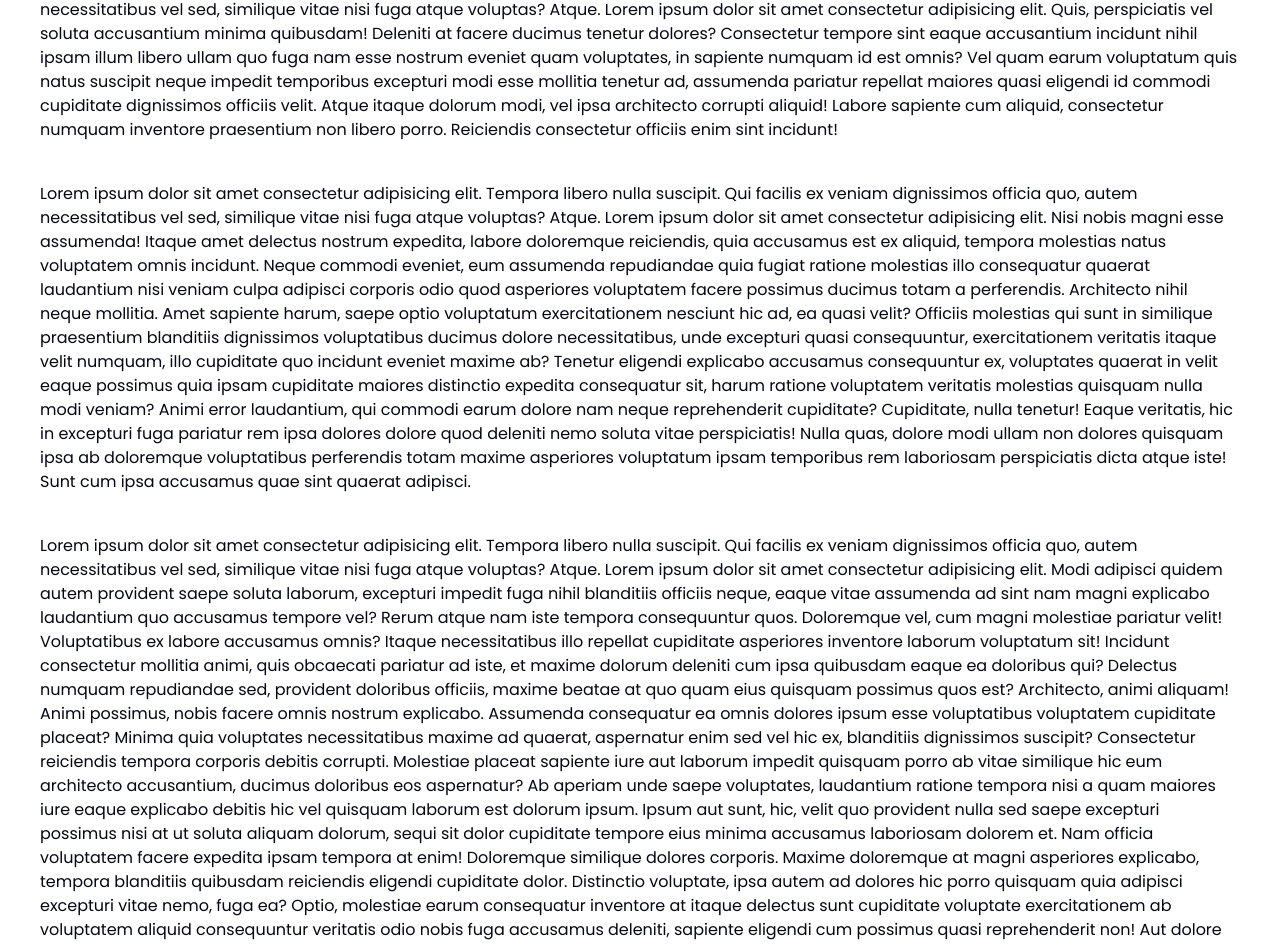
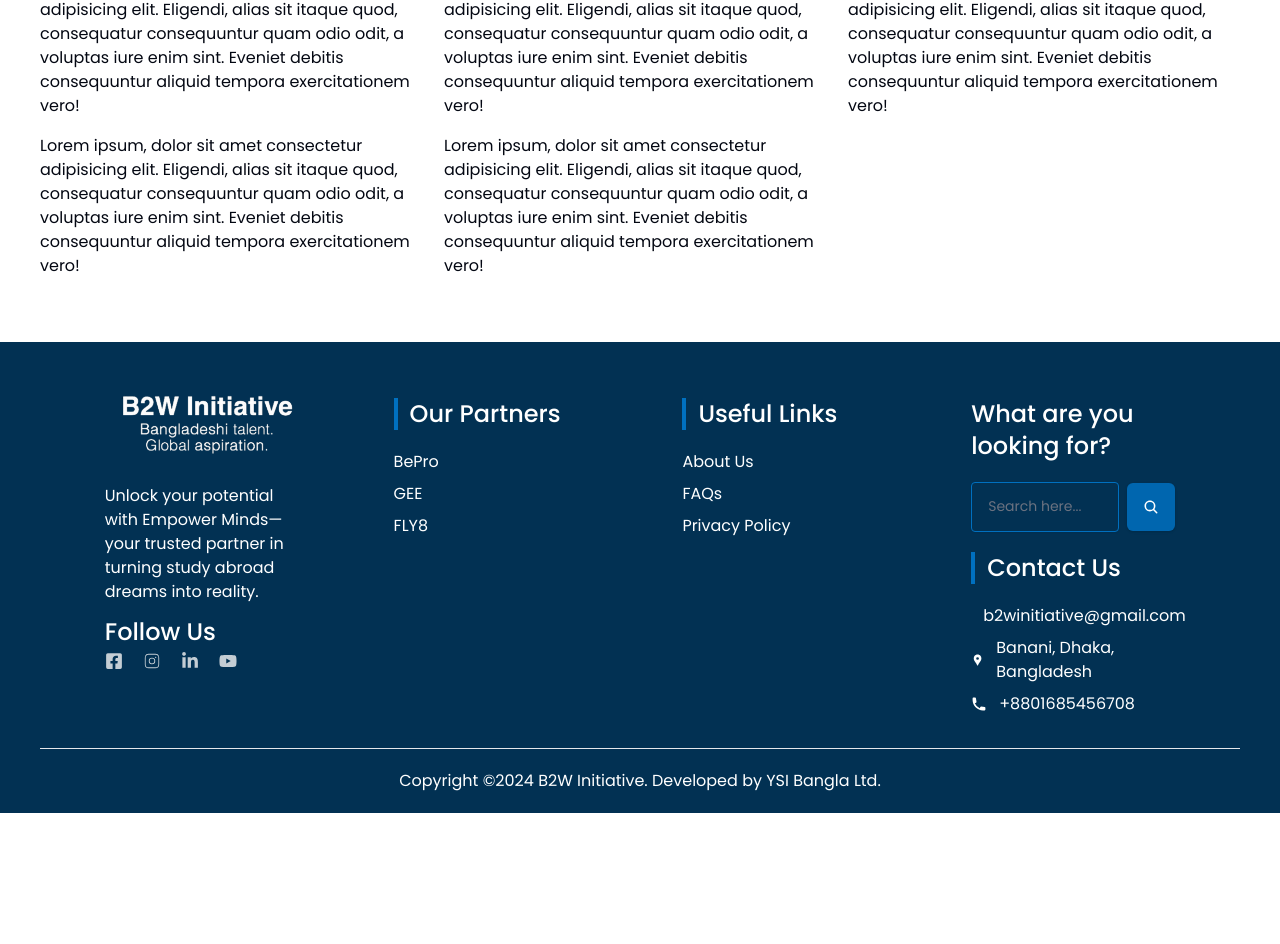
Before and after one commit to wpseemol/b2wi-development, a Next.js app: page /how-do-we-help in a window 1280 px wide. Shown: the part 616-1560 px from the top of the page. After the commit the page ends 1429 px from the top, so only its background shows below. Built offline with nearby package versions, Linux system fonts and the light colour scheme.

Commit message:
category how to get category section keep here

```diff
--- /dev/null
+++ b/app/how-do-we-help/_components/help-category.tsx
@@ -0,0 +1,25 @@
+export default function HelpCategory() {
+    return (
+        <section className="container mx-auto md:mb-16 mb-14">
+            {/* <div>
+                <h3></h3>
+            </div> */}
+
+            <div className="grid lg:grid-cols-3 md:grid-cols-2 grid-cols-1 gap-x-3 gap-y-4">
+                {testArray.map((item) => (
+                    <div key={item}>
+                        <p>
+                            Lorem ipsum, dolor sit amet consectetur adipisicing
+                            elit. Eligendi, alias sit itaque quod, consequatur
+                            consequuntur quam odio odit, a voluptas iure enim
+                            sint. Eveniet debitis consequuntur aliquid tempora
+                            exercitationem vero!
+                        </p>
+                    </div>
+                ))}
+            </div>
+        </section>
+    );
+}
+
+const testArray = [1, 2, 3, 4, 5];
--- a/app/how-do-we-help/_components/help-search-section.tsx
+++ b/app/how-do-we-help/_components/help-search-section.tsx
@@ -4,20 +4,20 @@ import { FaSearch } from 'react-icons/fa';
 
 export default function HelpSearchSection() {
     return (
-        <section className=" md:mb-16 mb-14 flex flex-col items-center justify-center py-10 gap-y-5 ">
+        <section className=" flex flex-col items-center justify-center py-10 gap-y-5 ">
             <h2 className="text-5xl font-bold text-white">
                 How Does <span className="text ">B2WI </span> Help
             </h2>
             <form className="relative">
                 {/* Search Icon */}
-                <FaSearch className="absolute left-3 top-1/2 transform -translate-y-1/2 text-gray-400" />
+                <FaSearch className="absolute left-3 top-1/2 transform -translate-y-1/2 text-gray-400 " />
                 {/* Input Field */}
                 <input
                     type="text"
                     name="help"
                     id="search"
                     placeholder="Search..."
-                    className="pl-9 focus:right-0 focus:outline-none p-2 rounded-lg border border-gray-300 w-full text-neutral-800"
+                    className="pl-9 focus:right-0 focus:outline-none p-2 rounded-lg border border-gray-300 w-full text-neutral-800 dark:text-neutral-100"
                 />
             </form>
 
--- a/app/how-do-we-help/page.tsx
+++ b/app/how-do-we-help/page.tsx
@@ -1,10 +1,11 @@
 import BreadcrumbFirstLink from '@/components/breadcrumb-first-link';
+import HelpCategory from './_components/help-category';
 import HelpSearchSection from './_components/help-search-section';
 
 export default function HowDoWeHelpPage() {
     return (
         <main className="">
-            <section className="bg-primaryColor ">
+            <section className="bg-primaryColor md:mb-16 mb-14">
                 <div className="container mx-auto">
                     <BreadcrumbFirstLink
                         currentPageName="How Do We Help"
@@ -13,119 +14,7 @@ export default function HowDoWeHelpPage() {
                     <HelpSearchSection />
                 </div>
             </section>
-            <section className="space-y-10 container mx-auto">
-                <div id="#sop-review">
-                    <p>
-                        Lorem ipsum dolor sit amet consectetur adipisicing elit.
-                        Tempora libero nulla suscipit. Qui facilis ex veniam
-                        dignissimos officia quo, autem necessitatibus vel sed,
-                        similique vitae nisi fuga atque voluptas? Atque. Lorem
-                        ipsum dolor sit amet consectetur adipisicing elit. Quis,
-                        perspiciatis vel soluta accusantium minima quibusdam!
-                        Deleniti at facere ducimus tenetur dolores? Consectetur
-                        tempore sint eaque accusantium incidunt nihil ipsam
-                        illum libero ullam quo fuga nam esse nostrum eveniet
-                        quam voluptates, in sapiente numquam id est omnis? Vel
-                        quam earum voluptatum quis natus suscipit neque impedit
-                        temporibus excepturi modi esse mollitia tenetur ad,
-                        assumenda pariatur repellat maiores quasi eligendi id
-                        commodi cupiditate dignissimos officiis velit. Atque
-                        itaque dolorum modi, vel ipsa architecto corrupti
-                        aliquid! Labore sapiente cum aliquid, consectetur
-                        numquam inventore praesentium non libero porro.
-                        Reiciendis consectetur officiis enim sint incidunt!
-                    </p>
-                </div>
-                <div id="#research-assistance">
-                    <p>
-                        Lorem ipsum dolor sit amet consectetur adipisicing elit.
-                        Tempora libero nulla suscipit. Qui facilis ex veniam
-                        dignissimos officia quo, autem necessitatibus vel sed,
-                        similique vitae nisi fuga atque voluptas? Atque. Lorem
-                        ipsum dolor sit amet consectetur adipisicing elit. Nisi
-                        nobis magni esse assumenda! Itaque amet delectus nostrum
-                        expedita, labore doloremque reiciendis, quia accusamus
-                        est ex aliquid, tempora molestias natus voluptatem omnis
-                        incidunt. Neque commodi eveniet, eum assumenda
-                        repudiandae quia fugiat ratione molestias illo
-                        consequatur quaerat laudantium nisi veniam culpa
-                        adipisci corporis odio quod asperiores voluptatem facere
-                        possimus ducimus totam a perferendis. Architecto nihil
-                        neque mollitia. Amet sapiente harum, saepe optio
-                        voluptatum exercitationem nesciunt hic ad, ea quasi
-                        velit? Officiis molestias qui sunt in similique
-                        praesentium blanditiis dignissimos voluptatibus ducimus
-                        dolore necessitatibus, unde excepturi quasi
-                        consequuntur, exercitationem veritatis itaque velit
-                        numquam, illo cupiditate quo incidunt eveniet maxime ab?
-                        Tenetur eligendi explicabo accusamus consequuntur ex,
-                        voluptates quaerat in velit eaque possimus quia ipsam
-                        cupiditate maiores distinctio expedita consequatur sit,
-                        harum ratione voluptatem veritatis molestias quisquam
-                        nulla modi veniam? Animi error laudantium, qui commodi
-                        earum dolore nam neque reprehenderit cupiditate?
-                        Cupiditate, nulla tenetur! Eaque veritatis, hic in
-                        excepturi fuga pariatur rem ipsa dolores dolore quod
-                        deleniti nemo soluta vitae perspiciatis! Nulla quas,
-                        dolore modi ullam non dolores quisquam ipsa ab
-                        doloremque voluptatibus perferendis totam maxime
-                        asperiores voluptatum ipsam temporibus rem laboriosam
-                        perspiciatis dicta atque iste! Sunt cum ipsa accusamus
-                        quae sint quaerat adipisci.
-                    </p>
-                </div>
-                <div id="profile-assessment">
-                    <p>
-                        Lorem ipsum dolor sit amet consectetur adipisicing elit.
-                        Tempora libero nulla suscipit. Qui facilis ex veniam
-                        dignissimos officia quo, autem necessitatibus vel sed,
-                        similique vitae nisi fuga atque voluptas? Atque. Lorem
-                        ipsum dolor sit amet consectetur adipisicing elit. Modi
-                        adipisci quidem autem provident saepe soluta laborum,
-                        excepturi impedit fuga nihil blanditiis officiis neque,
-                        eaque vitae assumenda ad sint nam magni explicabo
-                        laudantium quo accusamus tempore vel? Rerum atque nam
-                        iste tempora consequuntur quos. Doloremque vel, cum
-                        magni molestiae pariatur velit! Voluptatibus ex labore
-                        accusamus omnis? Itaque necessitatibus illo repellat
-                        cupiditate asperiores inventore laborum voluptatum sit!
-                        Incidunt consectetur mollitia animi, quis obcaecati
-                        pariatur ad iste, et maxime dolorum deleniti cum ipsa
-                        quibusdam eaque ea doloribus qui? Delectus numquam
-                        repudiandae sed, provident doloribus officiis, maxime
-                        beatae at quo quam eius quisquam possimus quos est?
-                        Architecto, animi aliquam! Animi possimus, nobis facere
-                        omnis nostrum explicabo. Assumenda consequatur ea omnis
-                        dolores ipsum esse voluptatibus voluptatem cupiditate
-                        placeat? Minima quia voluptates necessitatibus maxime ad
-                        quaerat, aspernatur enim sed vel hic ex, blanditiis
-                        dignissimos suscipit? Consectetur reiciendis tempora
-                        corporis debitis corrupti. Molestiae placeat sapiente
-                        iure aut laborum impedit quisquam porro ab vitae
-                        similique hic eum architecto accusantium, ducimus
-                        doloribus eos aspernatur? Ab aperiam unde saepe
-                        voluptates, laudantium ratione tempora nisi a quam
-                        maiores iure eaque explicabo debitis hic vel quisquam
-                        laborum est dolorum ipsum. Ipsum aut sunt, hic, velit
-                        quo provident nulla sed saepe excepturi possimus nisi at
-                        ut soluta aliquam dolorum, sequi sit dolor cupiditate
-                        tempore eius minima accusamus laboriosam dolorem et. Nam
-                        officia voluptatem facere expedita ipsam tempora at
-                        enim! Doloremque similique dolores corporis. Maxime
-                        doloremque at magni asperiores explicabo, tempora
-                        blanditiis quibusdam reiciendis eligendi cupiditate
-                        dolor. Distinctio voluptate, ipsa autem ad dolores hic
-                        porro quisquam quia adipisci excepturi vitae nemo, fuga
-                        ea? Optio, molestiae earum consequatur inventore at
-                        itaque delectus sunt cupiditate voluptate exercitationem
-                        ab voluptatem aliquid consequuntur veritatis odio nobis
-                        fuga accusamus deleniti, sapiente eligendi cum possimus
-                        quasi reprehenderit non! Aut dolore nam reiciendis
-                        labore fugiat consectetur sit laboriosam, repudiandae
-                        voluptatum repellat.
-                    </p>
-                </div>
-            </section>
+            <HelpCategory />
         </main>
     );
 }
```
